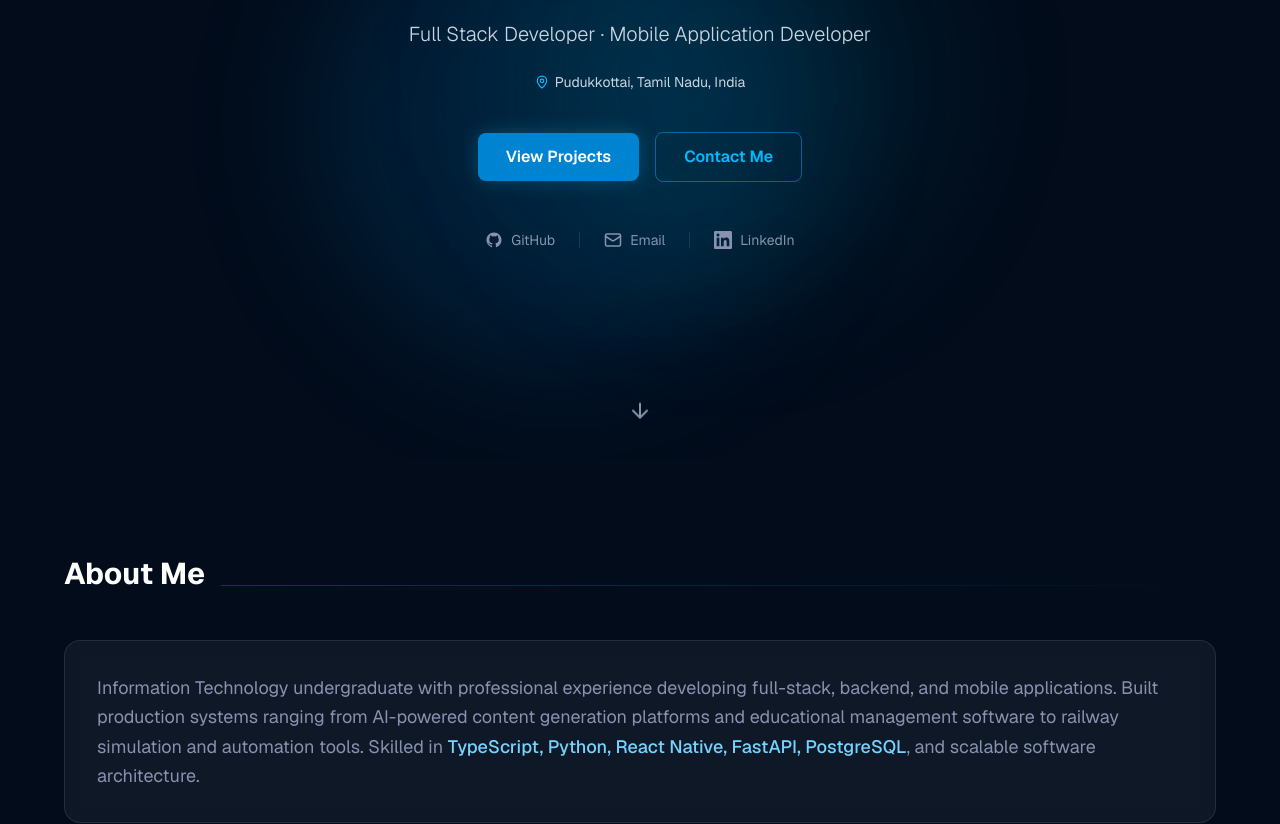
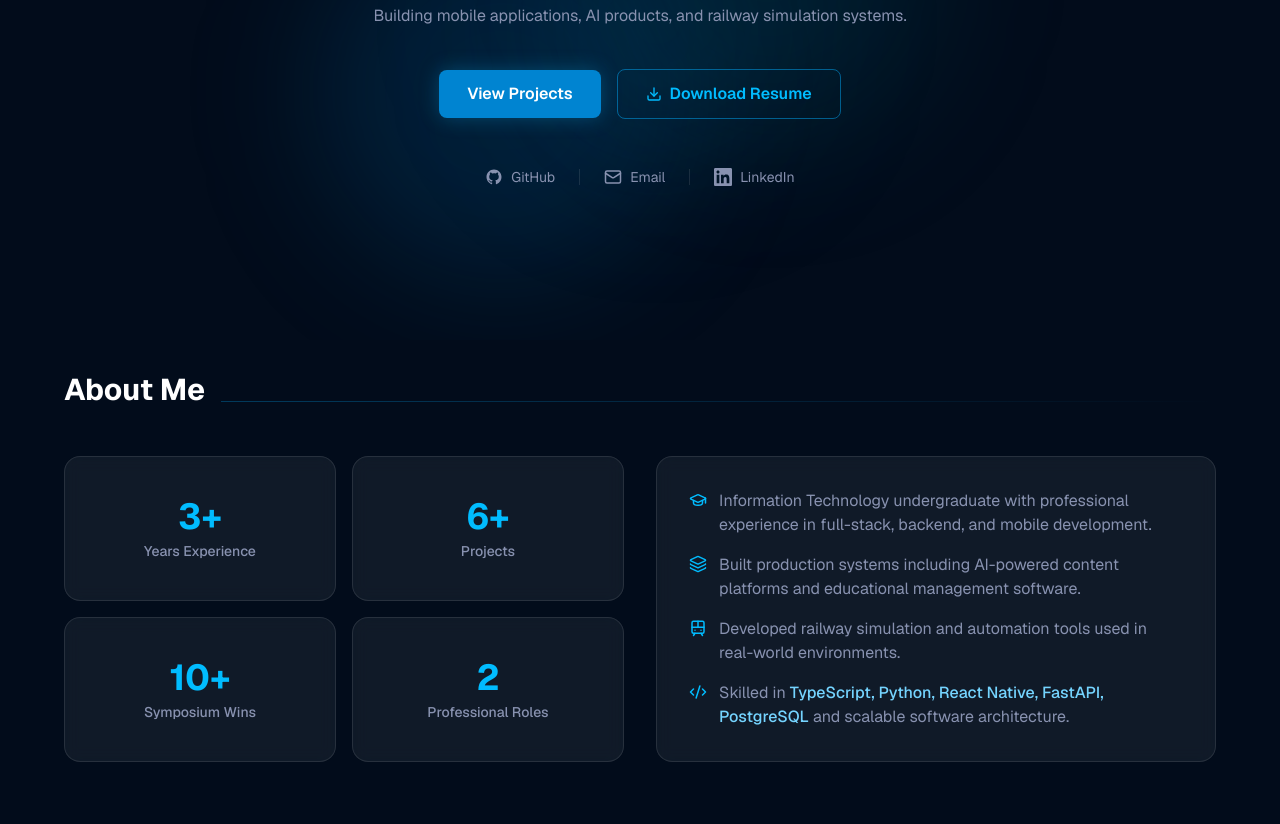
Before and after one commit to sairam4123/portfolio, a Next.js app: page / in a window 1280 px wide. Shown: the part 340-1164 px from the top of the page. Built offline with nearby package versions, Linux system fonts and the light colour scheme.

Commit message:
feat: enhance About and Hero components with new GlowCard and updated statistics

```diff
--- a/next.config.ts
+++ b/next.config.ts
@@ -3,6 +3,7 @@ import type { NextConfig } from "next";
 const nextConfig: NextConfig = {
   /* config options here */
   reactCompiler: true,
+  allowedDevOrigins: ["192.168.1.2"],
 };
 
 export default nextConfig;
--- a/src/components/About.tsx
+++ b/src/components/About.tsx
@@ -1,8 +1,44 @@
-import { FadeIn } from "@/components/animations";
+import { GraduationCap, Layers, Train, Code2 } from "lucide-react";
+import { FadeIn, StaggerItem } from "@/components/animations";
+import { GlowCard } from "@/components/GlowCard";
+
+const stats = [
+  { value: "3+", label: "Years Experience" },
+  { value: "6+", label: "Projects" },
+  { value: "10+", label: "Symposium Wins" },
+  { value: "2", label: "Professional Roles" },
+];
+
+const points = [
+  {
+    icon: GraduationCap,
+    text: "Information Technology undergraduate with professional experience in full-stack, backend, and mobile development.",
+  },
+  {
+    icon: Layers,
+    text: "Built production systems including AI-powered content platforms and educational management software.",
+  },
+  {
+    icon: Train,
+    text: "Developed railway simulation and automation tools used in real-world environments.",
+  },
+  {
+    icon: Code2,
+    text: (
+      <>
+        Skilled in{" "}
+        <span className="text-sky-300 font-medium">
+          TypeScript, Python, React Native, FastAPI, PostgreSQL
+        </span>{" "}
+        and scalable software architecture.
+      </>
+    ),
+  },
+];
 
 export default function About() {
   return (
-    <section id="about" className="py-24 px-6 relative">
+    <section id="about" className="pt-8 pb-24 px-6 relative">
       <div className="max-w-6xl mx-auto relative z-10">
         <FadeIn>
           <div className="mb-12">
@@ -13,20 +49,33 @@ export default function About() {
           </div>
         </FadeIn>
 
-        <FadeIn delay={0.1}>
-          <div className="bg-white/5 backdrop-blur-sm border border-white/10 rounded-2xl p-8 hover:border-sky-500/30 transition-colors duration-300">
-            <p className="text-[#8892b0] text-lg leading-relaxed">
-              Information Technology undergraduate with professional experience developing full-stack,
-              backend, and mobile applications. Built production systems ranging from AI-powered
-              content generation platforms and educational management software to railway simulation
-              and automation tools. Skilled in{" "}
-              <span className="text-sky-300 font-medium">
-                TypeScript, Python, React Native, FastAPI, PostgreSQL
-              </span>
-              , and scalable software architecture.
-            </p>
+        <div className="grid grid-cols-1 md:grid-cols-2 gap-8 items-stretch">
+          <div className="grid grid-cols-2 gap-4 h-full">
+            {stats.map(({ value, label }, i) => (
+              <StaggerItem key={label} index={i}>
+                <GlowCard>
+                  <div className="flex flex-col items-center justify-center text-center h-full">
+                    <span className="text-4xl font-bold text-sky-400 mb-1">{value}</span>
+                    <span className="text-[#8892b0] text-sm font-medium">{label}</span>
+                  </div>
+                </GlowCard>
+              </StaggerItem>
+            ))}
           </div>
-        </FadeIn>
+
+          <StaggerItem index={4}>
+            <GlowCard className="p-8">
+              <ul className="space-y-4 text-[#8892b0] text-base">
+                {points.map(({ icon: Icon, text }, i) => (
+                  <li key={i} className="flex items-start gap-3">
+                    <Icon size={18} className="text-sky-400 shrink-0 mt-0.5" />
+                    <span>{text}</span>
+                  </li>
+                ))}
+              </ul>
+            </GlowCard>
+          </StaggerItem>
+        </div>
       </div>
     </section>
   );
--- a/src/components/Experience.tsx
+++ b/src/components/Experience.tsx
@@ -1,9 +1,10 @@
 "use client";
 
-import { useRef, useState, useSyncExternalStore, type ReactNode } from "react";
+import { useState, useSyncExternalStore, type ReactNode } from "react";
 import { ChevronDown, CalendarDays } from "lucide-react";
 import { motion, AnimatePresence } from "framer-motion";
 import { FadeIn, Stagger, StaggerItem } from "@/components/animations";
+import { GlowCard } from "@/components/GlowCard";
 
 const ease = [0.22, 1, 0.36, 1] as const;
 
@@ -77,48 +78,6 @@ const jobs: {
   },
 ];
 
-function GlowCard({
-  children,
-  onClick,
-}: {
-  children: React.ReactNode;
-  onClick: () => void;
-}) {
-  const ref = useRef<HTMLDivElement>(null);
-  const [glow, setGlow] = useState({ x: 0, y: 0, active: false });
-
-  return (
-    <div
-      ref={ref}
-      className="relative rounded-2xl"
-      onMouseMove={(e) => {
-        const r = ref.current!.getBoundingClientRect();
-        setGlow({ x: e.clientX - r.left, y: e.clientY - r.top, active: true });
-      }}
-      onMouseLeave={() => setGlow((g) => ({ ...g, active: false }))}
-    >
-      <div className="bg-white/6 backdrop-blur-sm border border-white/10 rounded-2xl overflow-hidden hover:bg-white/9 transition-colors duration-300">
-        {/* clickable header area */}
-        <div className="cursor-pointer select-none" onClick={onClick}>
-          {children}
-        </div>
-      </div>
-      <div
-        className="absolute inset-0 rounded-2xl pointer-events-none"
-        style={{
-          opacity: glow.active ? 1 : 0,
-          transition: "opacity 0.3s",
-          background: `radial-gradient(350px circle at ${glow.x}px ${glow.y}px, rgba(14,165,233,0.8), transparent 65%)`,
-          WebkitMask:
-            "linear-gradient(#fff 0 0) content-box, linear-gradient(#fff 0 0)",
-          WebkitMaskComposite: "xor",
-          maskComposite: "exclude",
-          padding: "1px",
-        }}
-      />
-    </div>
-  );
-}
 
 function JobCard({
   job,
@@ -130,7 +89,7 @@ function JobCard({
   onToggle: () => void;
 }) {
   return (
-    <GlowCard onClick={onToggle}>
+    <GlowCard onClick={onToggle} className="">
       {/* always-visible header */}
       <div className="px-6 pt-6 pb-5">
         <div className="flex items-start justify-between gap-3 mb-0.5">
--- /dev/null
+++ b/src/components/GlowCard.tsx
@@ -0,0 +1,68 @@
+"use client";
+
+import { useRef, useState } from "react";
+
+export function GlowCard({
+  children,
+  sih,
+  className,
+  onClick,
+}: {
+  children: React.ReactNode;
+  sih?: string;
+  className?: string;
+  onClick?: () => void;
+}) {
+  const ref = useRef<HTMLDivElement>(null);
+  const [glow, setGlow] = useState({ x: 0, y: 0, active: false });
+
+  return (
+    <div
+      ref={ref}
+      className="relative h-full rounded-2xl"
+      onMouseMove={(e) => {
+        const rect = ref.current!.getBoundingClientRect();
+        setGlow({ x: e.clientX - rect.left, y: e.clientY - rect.top, active: true });
+      }}
+      onMouseLeave={() => setGlow((g) => ({ ...g, active: false }))}
+    >
+      {/* Glow Border */}
+      <div
+        className="absolute inset-0 rounded-2xl pointer-events-none z-20"
+        style={{
+          opacity: glow.active ? 1 : 0,
+          transition: "opacity 300ms ease",
+          padding: "1px",
+          background: `radial-gradient(300px circle at ${glow.x}px ${glow.y}px, rgba(14,165,233,0.9), transparent 65%)`,
+          WebkitMask: "linear-gradient(#fff 0 0) content-box, linear-gradient(#fff 0 0)",
+          WebkitMaskComposite: "xor",
+          mask: "linear-gradient(#fff 0 0) content-box, linear-gradient(#fff 0 0)",
+          maskComposite: "exclude",
+        }}
+      />
+
+      {/* Card */}
+      <div
+        className={`relative z-10 flex h-full flex-col overflow-hidden rounded-2xl border border-white/10 bg-white/6 backdrop-blur-sm transition-colors duration-300 hover:bg-white/9 ${className ?? "p-6"}`}
+      >
+        {sih && (
+          <div className="absolute inset-0 overflow-hidden rounded-2xl pointer-events-none">
+            <div
+              className="absolute bg-sky-500 py-0.5 text-center text-[10px] font-bold tracking-widest text-white"
+              style={{ width: 150, top: 10, left: -56, transform: "rotate(-45deg)" }}
+            >
+              SIH
+            </div>
+          </div>
+        )}
+        {onClick ? (
+          <div className="cursor-pointer select-none h-full" onClick={onClick}>
+            {children}
+          </div>
+        ) : (
+          children
+        )}
+      </div>
+    </div>
+  );
+}
--- a/src/components/Hero.tsx
+++ b/src/components/Hero.tsx
@@ -1,7 +1,7 @@
 "use client";
 
 import { motion } from "framer-motion";
-import { Mail, ArrowDown, MapPin } from "lucide-react";
+import { Mail, ArrowDown, MapPin, Download } from "lucide-react";
 import { GitHubIcon, LinkedInIcon } from "@/components/BrandIcons";
 
 const ease = [0.22, 1, 0.36, 1] as const;
@@ -16,17 +16,17 @@ function fadeUp(delay: number) {
 
 export default function Hero() {
   return (
-    <section className="min-h-screen flex flex-col items-center justify-center text-center px-6 relative overflow-hidden">
+    <section className="min-h-[85vh] flex flex-col items-center justify-center text-center px-6 pb-20 md:pb-0 relative overflow-hidden">
       <div
-        className="absolute top-1/4 left-1/4 w-125 h-125 bg-sky-700/20 rounded-full blur-3xl pointer-events-none"
+        className="absolute top-1/3 left-1/4 w-96 h-96 bg-sky-700/20 rounded-full blur-3xl pointer-events-none"
         style={{ animation: "hero-drift-a 12s ease-in-out infinite" }}
       />
       <div
-        className="absolute bottom-1/4 right-1/4 w-100 h-100 bg-cyan-700/15 rounded-full blur-3xl pointer-events-none"
+        className="absolute bottom-1/3 right-1/4 w-80 h-80 bg-cyan-700/15 rounded-full blur-3xl pointer-events-none"
         style={{ animation: "hero-drift-b 15s ease-in-out infinite" }}
       />
       <div
-        className="absolute top-1/2 left-1/2 -translate-x-1/2 -translate-y-1/2 w-80 h-80 bg-sky-900/10 rounded-full blur-3xl pointer-events-none"
+        className="absolute top-1/2 left-1/2 -translate-x-1/2 -translate-y-1/2 w-72 h-72 bg-sky-900/15 rounded-full blur-3xl pointer-events-none"
         style={{ animation: "hero-drift-c 18s ease-in-out infinite" }}
       />
 
@@ -55,7 +55,7 @@ export default function Hero() {
               repeatType: "loop",
             },
           }}
-          className="text-5xl md:text-7xl font-bold bg-clip-text text-transparent mb-5 leading-tight"
+          className="text-4xl md:text-7xl font-bold bg-clip-text text-transparent mb-5 leading-tight"
           style={{
             backgroundImage:
               "linear-gradient(90deg, #0ea5e9, #7dd3fc, #f0f9ff, #7dd3fc, #0ea5e9)",
@@ -67,17 +67,18 @@ export default function Hero() {
 
         <motion.h2
           {...fadeUp(0.4)}
-          className="text-lg md:text-xl text-slate-300 font-light mb-6 max-w-xl mx-auto"
+          className="text-sm md:text-xl text-slate-300 font-light mb-3 max-w-2xl mx-auto flex items-center justify-center gap-2 flex-wrap"
         >
-          Full Stack Developer &middot; Mobile Application Developer
+          Full Stack Developer &amp; Mobile App Developer &middot; Pudukkottai,
+          Tamil Nadu
         </motion.h2>
 
         <motion.p
           {...fadeUp(0.5)}
-          className="text-slate-300 text-sm mb-10 flex items-center justify-center gap-1.5"
+          className="text-[#8892b0] text-sm md:text-base mb-10 max-w-xl mx-auto leading-relaxed"
         >
-          <MapPin size={14} className="text-sky-400 shrink-0" />
-          Pudukkottai, Tamil Nadu, India
+          Building mobile applications, AI products, and railway simulation
+          systems.
         </motion.p>
 
         <motion.div
@@ -91,10 +92,12 @@ export default function Hero() {
             View Projects
           </a>
           <a
-            href="#contact"
-            className="px-7 py-3 border border-sky-500/50 hover:border-sky-400 text-sky-400 hover:text-sky-300 rounded-lg font-semibold transition-colors duration-200"
+            href="/Sairam%20Mangeshkar%20Resume.docx"
+            download="Sairam Mangeshkar Resume.docx"
+            className="px-7 py-3 border border-sky-500/50 hover:border-sky-400 text-sky-400 hover:text-sky-300 rounded-lg font-semibold transition-colors duration-200 flex items-center gap-2"
           >
-            Contact Me
+            <Download size={16} />
+            Download Resume
           </a>
         </motion.div>
 
@@ -131,15 +134,6 @@ export default function Hero() {
           </a>
         </motion.div>
       </div>
-
-      <motion.a
-        {...fadeUp(0.9)}
-        href="#about"
-        className="absolute bottom-8 text-[#8892b0] hover:text-sky-400 animate-bounce transition-colors duration-200"
-        aria-label="Scroll down"
-      >
-        <ArrowDown size={24} />
-      </motion.a>
     </section>
   );
 }
--- a/src/components/Projects.tsx
+++ b/src/components/Projects.tsx
@@ -1,6 +1,5 @@
 "use client";
 
-import { useRef, useState } from "react";
 import {
   ExternalLink,
   Mic,
@@ -13,6 +12,7 @@ import {
 import type { LucideIcon } from "lucide-react";
 import { YouTubeIcon } from "@/components/BrandIcons";
 import { FadeIn, Stagger, StaggerItem } from "@/components/animations";
+import { GlowCard } from "@/components/GlowCard";
 
 const projects: {
   name: string;
@@ -104,88 +104,6 @@ const projects: {
   },
 ];
 
-export function GlowCard({
-  children,
-  sih,
-}: {
-  children: React.ReactNode;
-  sih?: string;
-}) {
-  const ref = useRef<HTMLDivElement>(null);
-
-  const [glow, setGlow] = useState({
-    x: 0,
-    y: 0,
-    active: false,
-  });
-
-  return (
-    <div
-      ref={ref}
-      className="relative h-full rounded-2xl"
-      onMouseMove={(e) => {
-        const rect = ref.current!.getBoundingClientRect();
-
-        setGlow({
-          x: e.clientX - rect.left,
-          y: e.clientY - rect.top,
-          active: true,
-        });
-      }}
-      onMouseLeave={() =>
-        setGlow((g) => ({
-          ...g,
-          active: false,
-        }))
-      }
-    >
-      {/* Glow Border */}
-      <div
-        className="absolute inset-0 rounded-2xl pointer-events-none z-20"
-        style={{
-          opacity: glow.active ? 1 : 0,
-          transition: "opacity 300ms ease",
-          padding: "1px",
-
-          background: `radial-gradient(
-            300px circle at ${glow.x}px ${glow.y}px,
-            rgba(14,165,233,0.9),
-            transparent 65%
-          )`,
-
-          WebkitMask:
-            "linear-gradient(#fff 0 0) content-box, linear-gradient(#fff 0 0)",
-          WebkitMaskComposite: "xor",
-
-          mask: "linear-gradient(#fff 0 0) content-box, linear-gradient(#fff 0 0)",
-          maskComposite: "exclude",
-        }}
-      />
-
-      {/* Card */}
-      <div className="relative z-10 flex h-full flex-col overflow-hidden rounded-2xl border border-white/10 bg-white/6 p-6 backdrop-blur-sm transition-colors duration-300 hover:bg-white/9">
-        {sih && (
-          <div className="absolute inset-0 overflow-hidden rounded-2xl pointer-events-none">
-            <div
-              className="absolute bg-sky-500 py-0.5 text-center text-[10px] font-bold tracking-widest text-white"
-              style={{
-                width: 150,
-                top: 10,
-                left: -56,
-                transform: "rotate(-45deg)",
-              }}
-            >
-              SIH
-            </div>
-          </div>
-        )}
-
-        {children}
-      </div>
-    </div>
-  );
-}
-
 export default function Projects() {
   return (
     <section id="projects" className="py-24 px-6 relative">
```
Also changed, not shown: 1 other file (tests, documents, lock files or other folders).
